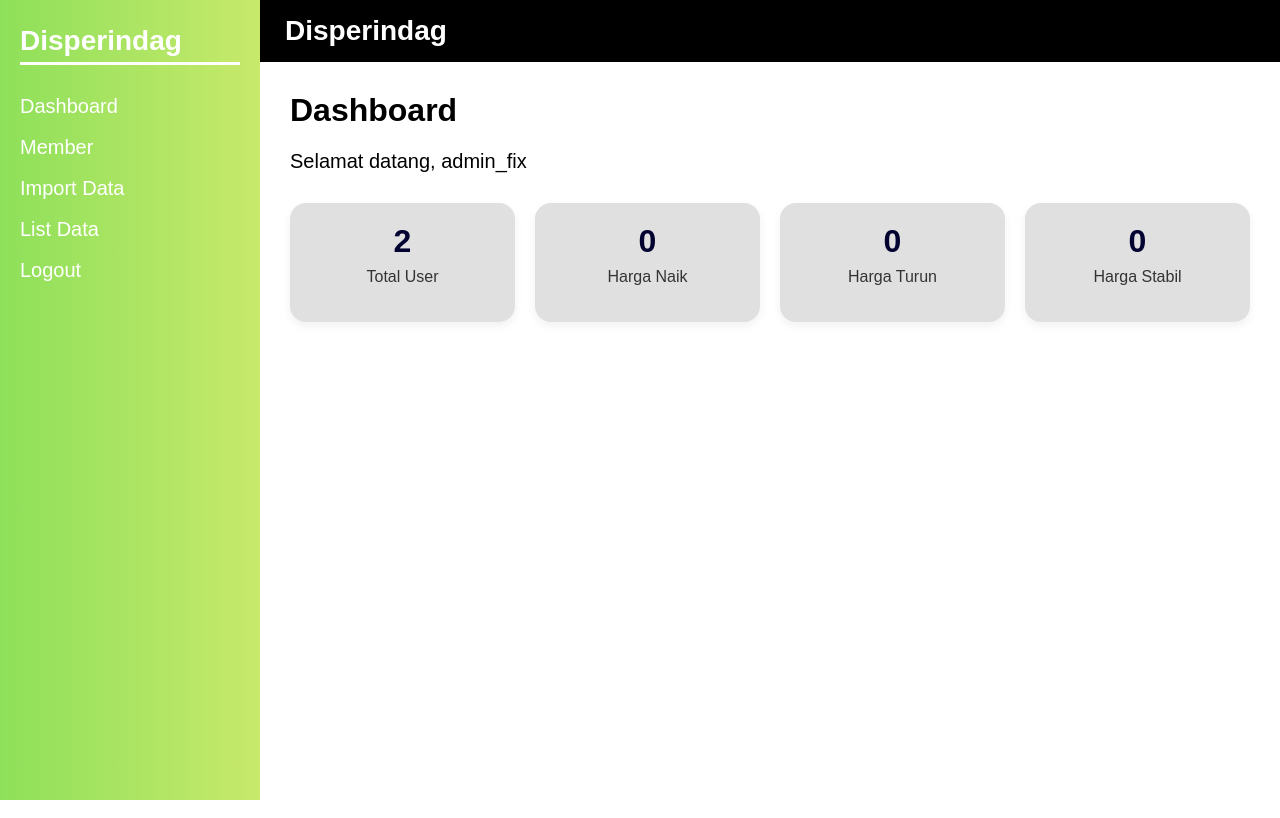
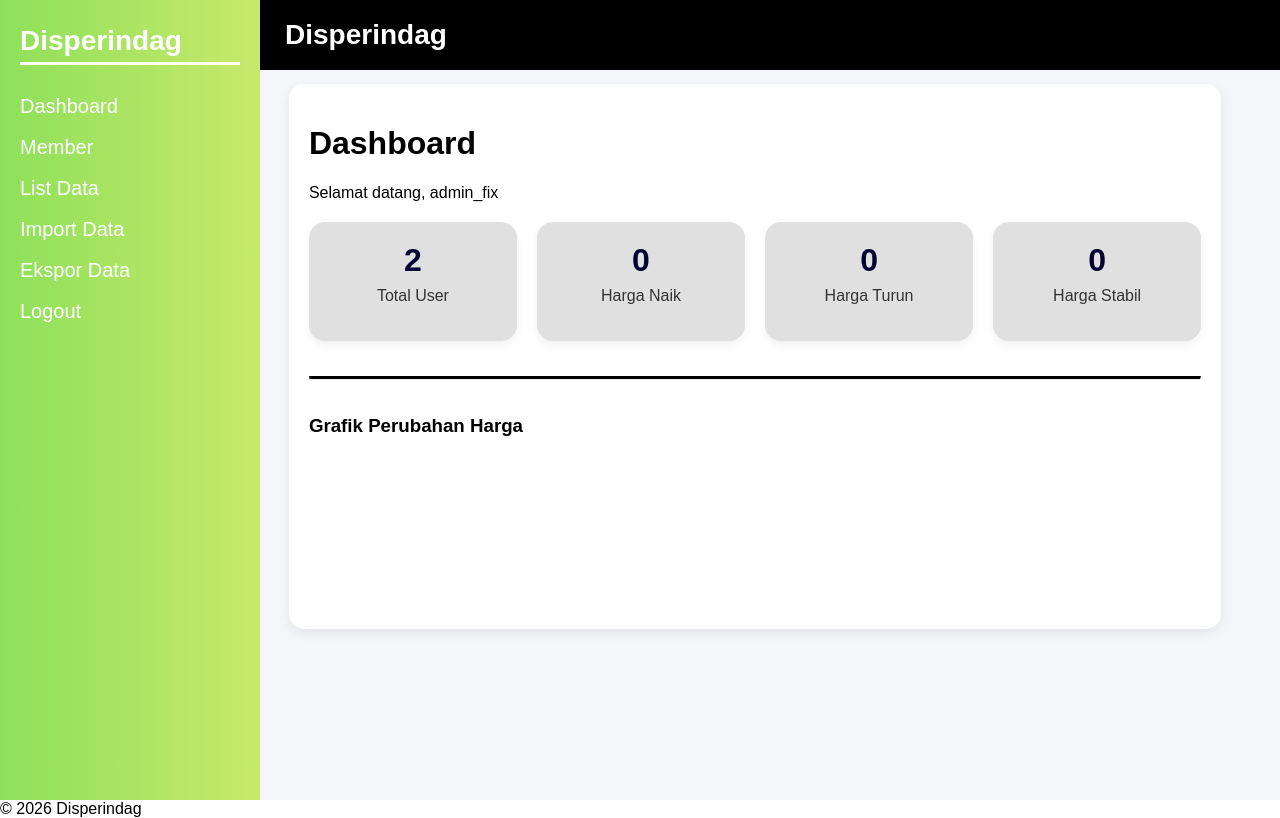
Before and after one commit to FakhriAdiyat/Sistem-Penghitung-Harga-Pokok-Disperindag, a PHP site: page /dashboard.php in a window 1280 px wide. Run offline with PHP 8.4, Linux system fonts and the light colour scheme; a user stored in the database is signed in; data comes from the database, SQL or seed files in the repository; data that the repository does not hold is empty; a map, chart or similar area stays blank.

Commit message:
css container, ekspor.php, sidebar.php, dashboard.php

```diff
--- a/assets/css/style.css
+++ b/assets/css/style.css
@@ -185,25 +185,42 @@ body {
   padding: 15px 25px;
   font-size: 28px;
   font-weight: bold;
+
+  position: fixed;
+  top: 0;
+  left: 260px; /* sejajar setelah sidebar */
+  right: 0;
+  height: 70px;
+
+  display: flex;
+  align-items: center;
+  z-index: 1000;
+}
+
+.content {
   margin-left: 260px;
+  padding: 30px;
+  padding-top: 100px; /* supaya tidak ketimpa header */
+  background: #ffffff;
+  flex: 1;
 }
 
 /* ================= CONTENT ================= */
 .content {
   margin-left: 260px;
-  padding: 30px;
-  background: #ffffff;
-  flex: 1;
+  padding: 40px;
+  padding-top: 65px; /* karena header fixed */
+  padding-left: 10px;
+
+  background: #f4f6f9; /* background luar (abu lembut) */
+  min-height: 100vh;
 }
 
-.content h1 {
-  margin-top: 0;
-  font-size: 32px;
-}
-
-.subtitle {
-  font-size: 20px;
-  margin-bottom: 30px;
+.content-box {
+  background: #ffffff;
+  padding: 30px;
+  border-radius: 20px;
+  box-shadow: 0 4px 15px rgba(0, 0, 0, 0.08);
 }
 
 /* ================= DIVIDER ================= */
@@ -212,10 +229,15 @@ body {
   margin: 35px 0;
 }
 
-/* ================= MEMBER PAGE ================= */
-.member-container {
+/* ================= CONTAINER ================= */
+.container {
   background: #ffffff;
+  margin: 0.5cm;   /* jarak keliling dari content */
+  padding: 20px;   /* jarak isi ke dalam container */
+  border-radius: 15px; /* optional biar lebih rapi */
+  box-shadow: 0 4px 12px rgba(0,0,0,0.08); /* optional biar ada efek box */
 }
+
 
 /* ===== FORM MEMBER ===== */
 .form-box {
--- a/dashboard.php
+++ b/dashboard.php
@@ -35,7 +35,7 @@ if ($_SESSION['role'] === 'admin') {
 <?php require_once 'includes/sidebar.php'; ?>
 
 <div class="content">
-
+    <div class="container">
         <h1>Dashboard</h1>
         <p class="subtitle">
             Selamat datang, <?= $_SESSION['username']; ?>
@@ -67,16 +67,51 @@ if ($_SESSION['role'] === 'admin') {
                 </div>
             </div>
 
+            <hr class="divider">
+
+            <div class="chart-container">
+                <h3>Grafik Perubahan Harga</h3>
+                <canvas id="grafikHarga"></canvas>
+            </div>
+
         <?php } else { ?>
 
             <!-- DASHBOARD MEMBER -->
+            <div class="statistik">
                 <div class="member-area-card">
                     <h2>Member Area</h2>
                     <p>Anda login sebagai Member</p>
                 </div>
+                <div class="stat-card">
+                    <h2><?= $total_user ?></h2>
+                    <p>Total User</p>
+                </div>
+
+                <div class="stat-card">
+                    <h2><?= $naik ?></h2>
+                    <p>Harga Naik</p>
+                </div>
+
+                <div class="stat-card">
+                    <h2><?= $turun ?></h2>
+                    <p>Harga Turun</p>
+                </div>
+
+                <div class="stat-card">
+                    <h2><?= $stabil ?></h2>
+                    <p>Harga Stabil</p>
+                </div>
+            </div>
+
+            <hr class="divider">
+
+            <div class="chart-container">
+                <h3>Grafik Perubahan Harga</h3>
+                <canvas id="grafikHarga"></canvas>
+            </div>
 
         <?php } ?>
-
+    </div>
 </div>
 
 <?php require_once 'includes/footer.php'; ?>
--- a/import.php
+++ b/import.php
@@ -17,6 +17,7 @@ require_once 'includes/role_check.php';
 
         <!-- CONTENT -->
         <div class="content">
+            <div class="container">
                 <h1>Import Data Harga</h1>
                 <p class="subtitle">Upload data harga bahan pokok</p>
 
@@ -29,7 +30,7 @@ require_once 'includes/role_check.php';
                         <button type="submit" class="btn-save">Import Data</button>
                     </form>
                 </div>
-
+            </div>
         </div>
 
     </div>
--- a/includes/sidebar.php
+++ b/includes/sidebar.php
@@ -15,11 +15,15 @@
             </li>
 
             <li>
+                <a href="list.php">List Data</a>
+            </li>
+
+            <li>
                 <a href="import.php">Import Data</a>
             </li>
 
             <li>
-                <a href="list.php">List Data</a>
+                <a href="ekspor.php">Ekspor Data</a>
             </li>
 
         <?php } else { ?>
@@ -29,7 +33,19 @@
             </li>
 
             <li>
+                <a href="member.php">Member</a>
+            </li>
+
+            <li>
                 <a href="list.php">List Data</a>
+            </li>
+
+            <li>
+                <a href="import.php">Import Data</a>
+            </li>
+
+            <li>
+                <a href="ekspor.php">Ekspor Data</a>
             </li>
 
         <?php } ?>
--- a/list.php
+++ b/list.php
@@ -33,6 +33,7 @@ $data = mysqli_query($conn, $query);
 
         <!-- CONTENT -->
         <div class="content">
+            <div class="container">
                 <h1>List Data Harga</h1>
                 <p class="subtitle">Data harga bahan pokok</p>
 
@@ -65,6 +66,7 @@ $data = mysqli_query($conn, $query);
                 </table>
 
             </div>
+        </div>
 
     </div>
 </div>
--- a/member.php
+++ b/member.php
@@ -20,7 +20,7 @@ $q_member = mysqli_query($conn, "SELECT * FROM users ORDER BY id DESC");
 
         <!-- CONTENT (INI HTML KAMU ASLI) -->
         <div class="content">
-            <div class="member-container">
+            <div class="container">
 
                 <h1>Manajemen Member</h1>
                 <p class="subtitle">Kelola akun member sistem</p>
```
Also changed, not shown: ekspor.php (added). Lines whose indentation alone changed are shown as unchanged.
